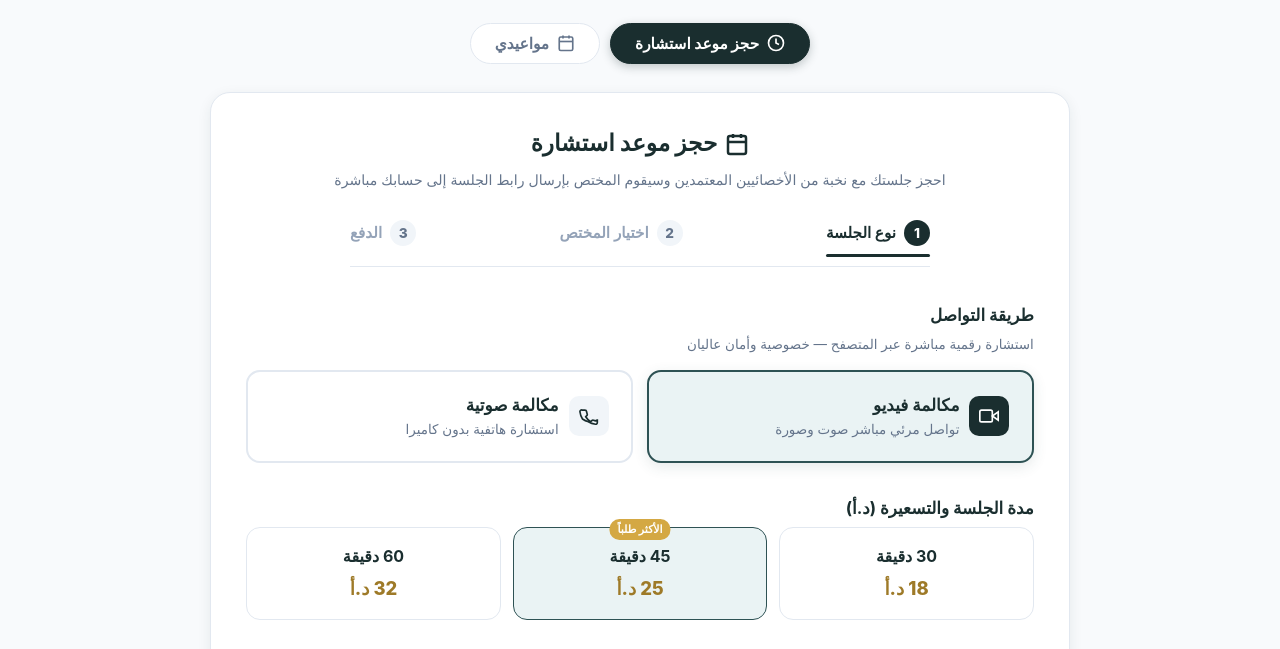
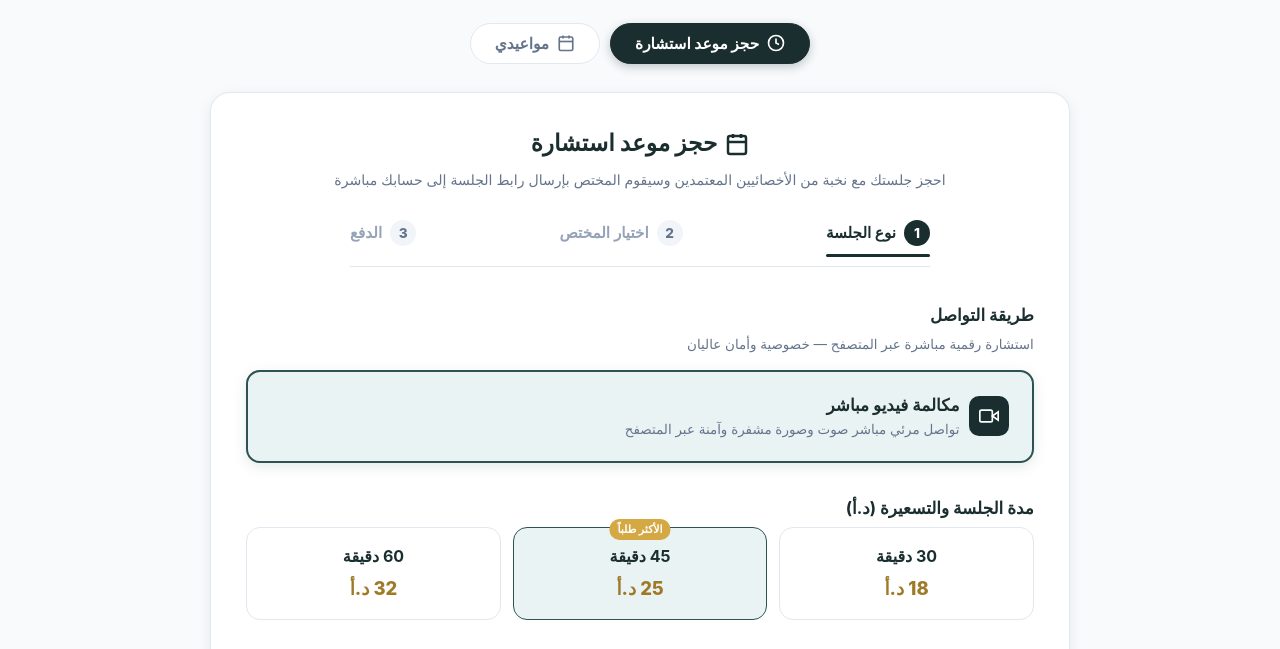
Before and after one commit to iot-ahmad/psyai, a website: page frontend/book-instant.html in a window 1280 px wide. Shown: the part 75-724 px from the top of the page. Drawn offline with Linux system fonts and the light colour scheme; a web font is replaced by a local one.

Commit message:
refactor(booking): remove voice call option and keep direct video consultation only

```diff
--- a/frontend/book-instant.html
+++ b/frontend/book-instant.html
@@ -1433,7 +1433,7 @@
 
           <div class="type-cards-grid">
             <!-- مكالمة فيديو -->
-            <div class="type-card active" data-type="video" onclick="selectCommType('video', this)">
+            <div class="type-card active" data-type="video" onclick="selectCommType('video', this)" style="grid-column: 1 / -1;">
               <div class="type-card-head">
                 <div class="type-card-icon">
                   <svg width="20" height="20" viewBox="0 0 24 24" fill="none" stroke="currentColor" stroke-width="2">
@@ -1442,25 +1442,8 @@
                   </svg>
                 </div>
                 <div>
-                  <div class="type-card-title">مكالمة فيديو</div>
-                  <div class="type-card-desc">تواصل مرئي مباشر صوت وصورة</div>
-                </div>
-              </div>
-            </div>
-
-            <!-- مكالمة صوتية -->
-            <div class="type-card" data-type="voice" onclick="selectCommType('voice', this)">
-              <div class="type-card-head">
-                <div class="type-card-icon">
-                  <svg width="20" height="20" viewBox="0 0 24 24" fill="none" stroke="currentColor" stroke-width="2">
-                    <path
-                      d="M22 16.92v3a2 2 0 0 1-2.18 2 19.79 19.79 0 0 1-8.63-3.07A19.5 19.5 0 0 1 4.19 15.6a19.79 19.79 0 0 1-3.07-8.67A2 2 0 0 1 4.11 5h3a2 2 0 0 1 2 1.72c.127.96.361 1.903.7 2.81a2 2 0 0 1-.45 2.11L8.09 12.91a16 16 0 0 0 5.99 6l1.27-1.27a2 2 0 0 1 2.11-.45c.907.339 1.85.573 2.81.7A2 2 0 0 1 22 16.92z">
-                    </path>
-                  </svg>
-                </div>
-                <div>
-                  <div class="type-card-title">مكالمة صوتية</div>
-                  <div class="type-card-desc">استشارة هاتفية بدون كاميرا</div>
+                  <div class="type-card-title">مكالمة فيديو مباشر</div>
+                  <div class="type-card-desc">تواصل مرئي مباشر صوت وصورة مشفرة وآمنة عبر المتصفح</div>
                 </div>
               </div>
             </div>
```
Also changed, not shown: frontend/specialists.html (+3 -7 lines).
